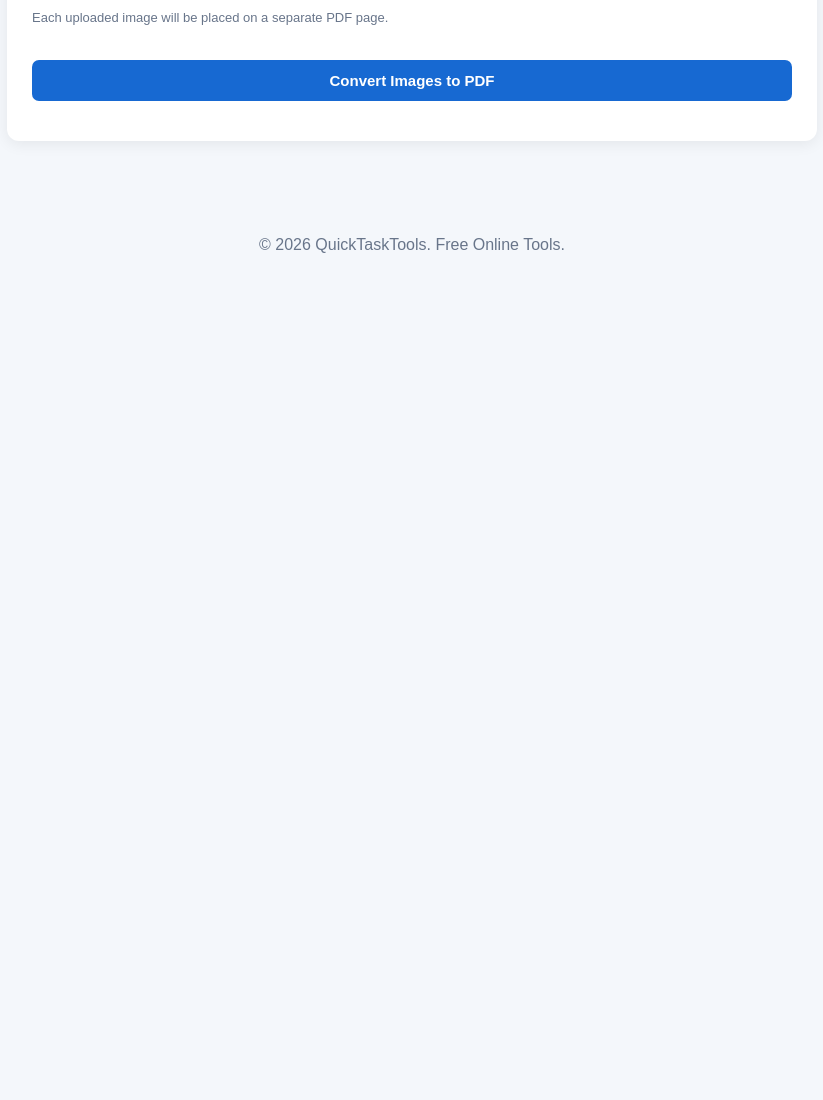
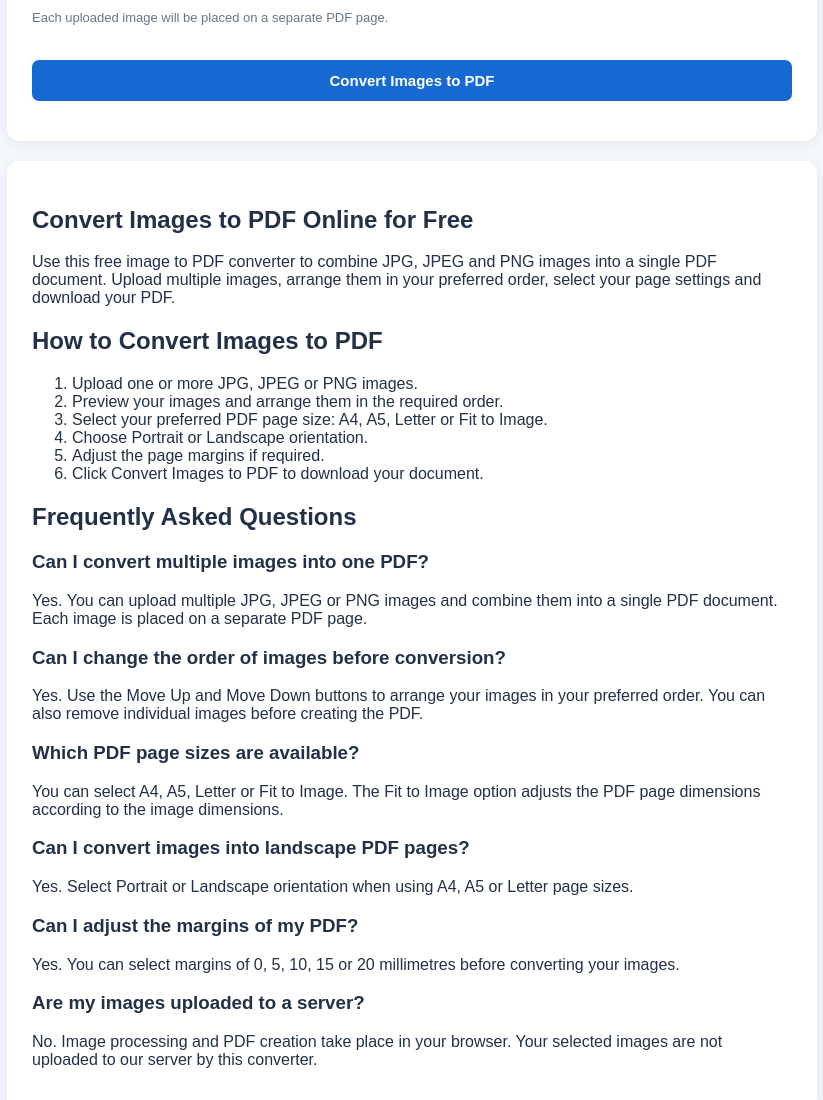
Before and after one commit to JalalKhan2023/quicktasktools, a plain HTML site: page image-to-pdf.html in a window 1280 px wide. Shown: the part 833-1933 px from the top of the page, without its empty margins (228-1051 px from the left). Before the commit the page ends 1112 px from the top, so only its background shows below. Drawn offline with nearby package versions, Linux system fonts and the light colour scheme.

Commit message:
Add SEO content and FAQs to image to PDF converter

```diff
--- a/image-to-pdf.html
+++ b/image-to-pdf.html
@@ -166,6 +166,59 @@ footer{text-align:center;padding:25px;color:#68758a}
 </button>
 
 <div id="status" aria-live="polite"></div>
+
+</section>
+
+<section class="panel">
+
+<h2>Convert Images to PDF Online for Free</h2>
+
+<p>
+Use this free image to PDF converter to combine JPG, JPEG and PNG images into a single PDF document. Upload multiple images, arrange them in your preferred order, select your page settings and download your PDF.
+</p>
+
+<h2>How to Convert Images to PDF</h2>
+
+<ol>
+  <li>Upload one or more JPG, JPEG or PNG images.</li>
+  <li>Preview your images and arrange them in the required order.</li>
+  <li>Select your preferred PDF page size: A4, A5, Letter or Fit to Image.</li>
+  <li>Choose Portrait or Landscape orientation.</li>
+  <li>Adjust the page margins if required.</li>
+  <li>Click Convert Images to PDF to download your document.</li>
+</ol>
+
+<h2>Frequently Asked Questions</h2>
+
+<h3>Can I convert multiple images into one PDF?</h3>
+<p>
+Yes. You can upload multiple JPG, JPEG or PNG images and combine them into a single PDF document. Each image is placed on a separate PDF page.
+</p>
+
+<h3>Can I change the order of images before conversion?</h3>
+<p>
+Yes. Use the Move Up and Move Down buttons to arrange your images in your preferred order. You can also remove individual images before creating the PDF.
+</p>
+
+<h3>Which PDF page sizes are available?</h3>
+<p>
+You can select A4, A5, Letter or Fit to Image. The Fit to Image option adjusts the PDF page dimensions according to the image dimensions.
+</p>
+
+<h3>Can I convert images into landscape PDF pages?</h3>
+<p>
+Yes. Select Portrait or Landscape orientation when using A4, A5 or Letter page sizes.
+</p>
+
+<h3>Can I adjust the margins of my PDF?</h3>
+<p>
+Yes. You can select margins of 0, 5, 10, 15 or 20 millimetres before converting your images.
+</p>
+
+<h3>Are my images uploaded to a server?</h3>
+<p>
+No. Image processing and PDF creation take place in your browser. Your selected images are not uploaded to our server by this converter.
+</p>
 
 </section>
 
```
